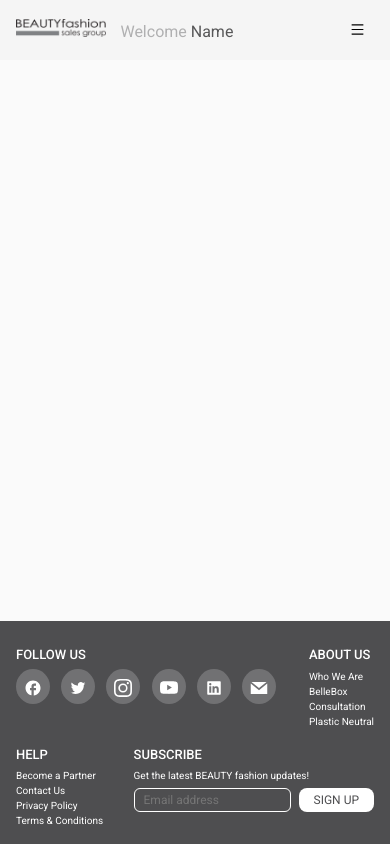
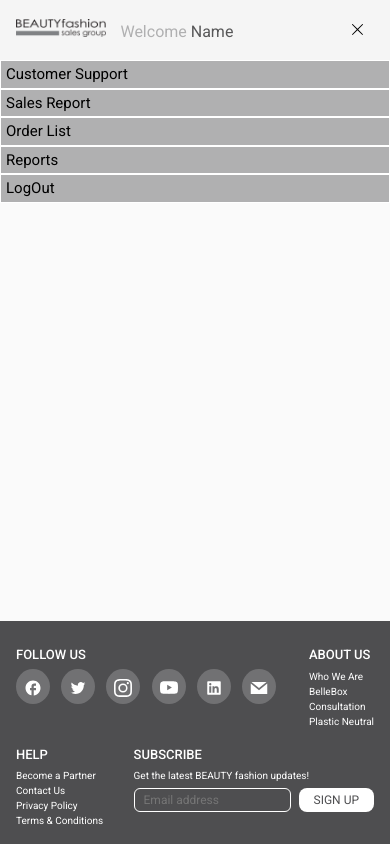
Before and after one commit to Ripty-Dx/bfsportal, a React (Create React App) app: page / in a window 390 px wide. Both pictures are taken after a click on the button 357 px from the left and 28 px from the top of the page. Built offline with nearby package versions, Linux system fonts and the light colour scheme.

Commit message:
side header on mobile

```diff
--- a/src/components/Footer.css
+++ b/src/components/Footer.css
@@ -123,5 +123,11 @@ gap: 3rem;
     gap: 1rem;
     justify-content: space-between;
   }
+  .titles{
+    font-size: small;
+ }
+ .links{
+  font-size: x-small;
+ }
 
 }
--- a/src/components/Header1.css
+++ b/src/components/Header1.css
@@ -49,6 +49,7 @@
 .tripleButton {
   border: none;
   background-color: #f5f5f5;
+  /* position: relative; */
 }
 .lightColor {
   color: #b0b0b1;
@@ -73,9 +74,38 @@
 .links-header:hover {
   color: #b0b0b1;
 }
+#mobile_header_options {
+  height: max-content;
+  padding: 0;
+
+  /* z-index: 2; */
+  /* position: relative; */
+}
+#mobile_header_options ul {
+  list-style: none;
+  padding-left: 0;
+}
+#mobile_header_options ul li {
+  border: 1px solid white;
+  background-color: #b0b0b1;
+  color: #575758;
+  padding: 2px;
+  padding-left: 5px;
+}
+#mobile_header_options ul li a {
+  color: black;
+  text-decoration: none;
+}
+#mobile_header_options ul li a:hover {
+  color: #f5f5f5;
+}
 @media (max-width: 991.98px) {
   .fontFamily {
     font-size: 15px;
     font-weight: 400;
   }
 }
+.tripleButton:hover {
+  transform: scale(1.5);
+  transition: transform 0.5s;
+}
--- a/src/components/Header1.jsx
+++ b/src/components/Header1.jsx
@@ -4,6 +4,7 @@ import logo from "../images/BeautyFashionLogo.png";
 import { IoMdCart } from "react-icons/io";
 import { BsFillPersonFill } from "react-icons/bs";
 import { AiOutlineMenu } from "react-icons/ai";
+import { RxCross1 } from "react-icons/rx";
 const Header1 = () => {
   const showDropDownList = () => {
     document.getElementById("drop-down-list").classList.remove("d-none");
@@ -11,24 +12,52 @@ const Header1 = () => {
   const hideDropDownList = () => {
     document.getElementById("drop-down-list").classList.add("d-none");
   };
+  const tripleButton = () => {
+    document.getElementById("welcome_name").classList.remove("d-none");
+    document.getElementById("tripleButton").style.display = "none";
+    document.getElementById("crossButton").classList.remove("d-none");
+    document.getElementById("mobile_header_options").classList.remove("d-none");
+  };
+  const crossButton = () => {
+    document.getElementById("welcome_name").classList.add("d-none");
+    document.getElementById("tripleButton").style.display = "block";
+    document.getElementById("crossButton").classList.add("d-none");
+    document.getElementById("mobile_header_options").classList.add("d-none");
+
+  };
   return (
     <>
-      <div className="fixed-top header-bg-color  fontFamily">
+      <div className="fixed-top  fontFamily">
         <div className="container-fluid">
-          <div className="row ">
+          <div className="row header-bg-color ">
             <div className="main-header p-3">
               {/* logo */}
               <div className="col-3 col-md-2 col-lg-1">
                 <img src={logo} alt="logo" width={"100%"}></img>
               </div>
+
               {/* welcome name */}
-              <div className="col-7 d-md-none fs-6 pt-1">
+              <div
+                id="welcome_name"
+                className="col-7 d-none d-md-none fs-6 pt-1"
+              >
                 <span className="lightColor"> Welcome </span> Name
               </div>
               {/* triple button */}
               <div className="d-sm-flex d-md-none col-sm-9 col-1">
-                <button className="tripleButton">
+                <button
+                  id="tripleButton"
+                  className="tripleButton"
+                  onClick={tripleButton}
+                >
                   <AiOutlineMenu />{" "}
+                </button>
+                <button
+                  id="crossButton"
+                  className="tripleButton d-none"
+                  onClick={crossButton}
+                >
+                  <RxCross1 />{" "}
                 </button>
               </div>
 
@@ -56,10 +85,15 @@ const Header1 = () => {
                     onMouseOver={showDropDownList}
                     onMouseOut={hideDropDownList}
                     className="ms-3"
-                    style={{ fontSize: "28px",cursor:"pointer" }}
+                    style={{ fontSize: "28px", cursor: "pointer" }}
                   />
-                  <div id="drop-down-list" className="list d-none" onMouseOver={showDropDownList} onMouseOut={hideDropDownList}>
-                    <ul className="p-2" >
+                  <div
+                    id="drop-down-list"
+                    className="list d-none"
+                    onMouseOver={showDropDownList}
+                    onMouseOut={hideDropDownList}
+                  >
+                    <ul className="p-2">
                       <li>
                         <a href="#12">Order List</a>
                       </li>
@@ -79,6 +113,29 @@ const Header1 = () => {
               </div>
             </div>
           </div>
+          <div className="row">
+            <div id="mobile_header_options" className="col-12 d-none d-md-none">
+              <div className="">
+                <ul>
+                  <li>
+                    <a href="#123">Customer Support</a>
+                  </li>
+                  <li>
+                    <a href="#123">Sales Report</a>
+                  </li>
+                  <li>
+                    <a href="#123">Order List</a>
+                  </li>
+                  <li>
+                    <a href="#123">Reports</a>
+                  </li>
+                  <li>
+                    <a href="#123">LogOut</a>
+                  </li>
+                </ul>
+              </div>
+            </div>
+          </div>
         </div>
       </div>
     </>
```
